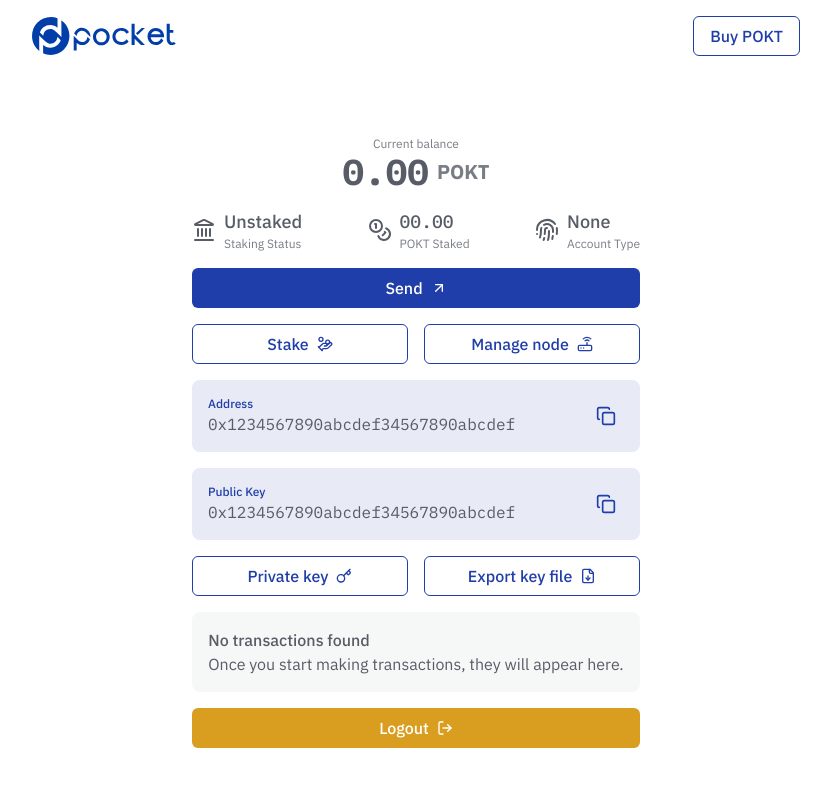
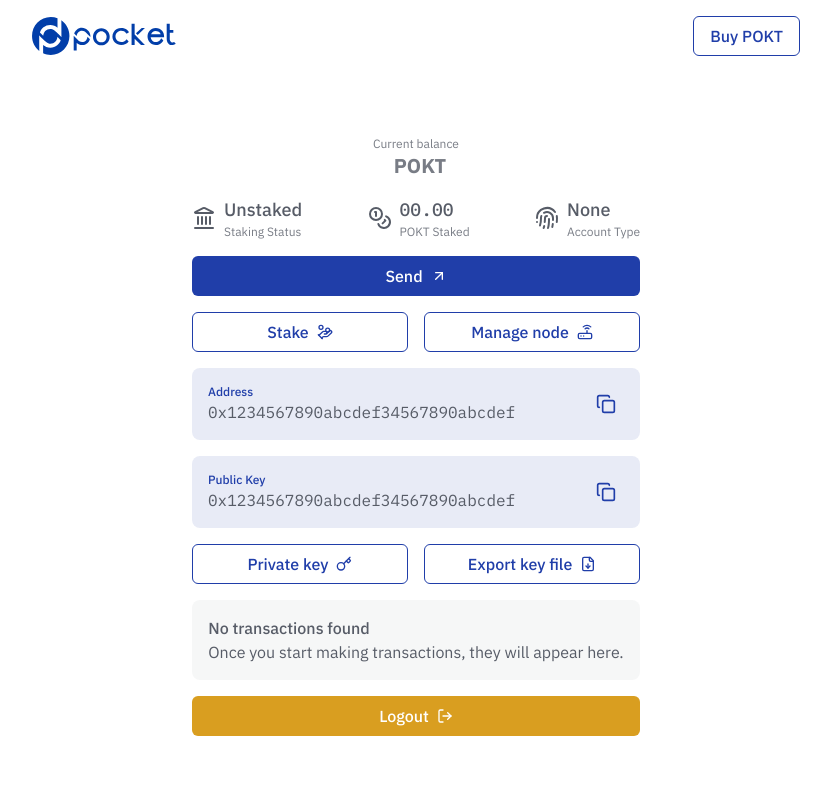
Before and after one commit to pokt-network/web-wallet-v2, a React (Vite) app: page /wallet in a window 1280 px wide. Shown: the top 800 px of the page, without its empty margins (224-1055 px from the left). Built offline with nearby package versions, Linux system fonts and the light colour scheme.

Commit message:
feat: Fetch and display wallet balance on account change

```diff
--- a/src/pages/wallet.tsx
+++ b/src/pages/wallet.tsx
@@ -1,4 +1,4 @@
-import React from "react";
+import React, { useEffect, useState } from "react";
 import {
   ArrowUpRight,
   Coins,
@@ -12,16 +12,31 @@
   Router,
 } from "lucide-react";
 
+import { provider } from "@/rpc";
 import { Button } from "@/components/button";
 import { Container } from "@/components/container";
+import { useAccount } from "@/context/account-context";
 
 export function Wallet(): React.ReactNode {
+  const [balance, setBalance] = useState<number | null>(null);
+  const { account } = useAccount();
+
+  useEffect(() => {
+    if (!account) return;
+
+    provider.getBalance(account.getAddress()).then((result) => {
+      if (result.ok) {
+        setBalance(result.data);
+      }
+    });
+  }, [account]);
+
   return (
     <Container>
       <div>
         <p className="opacity-80 text-xs text-center">Current balance</p>
         <div className="font-bold text-center flex gap-2 items-center justify-center">
-          <div className="font-mono text-4xl">0.00</div>
+          <div className="font-mono text-4xl">{balance}</div>
           <div className="opacity-80 text-xl">POKT</div>
         </div>
       </div>
```
